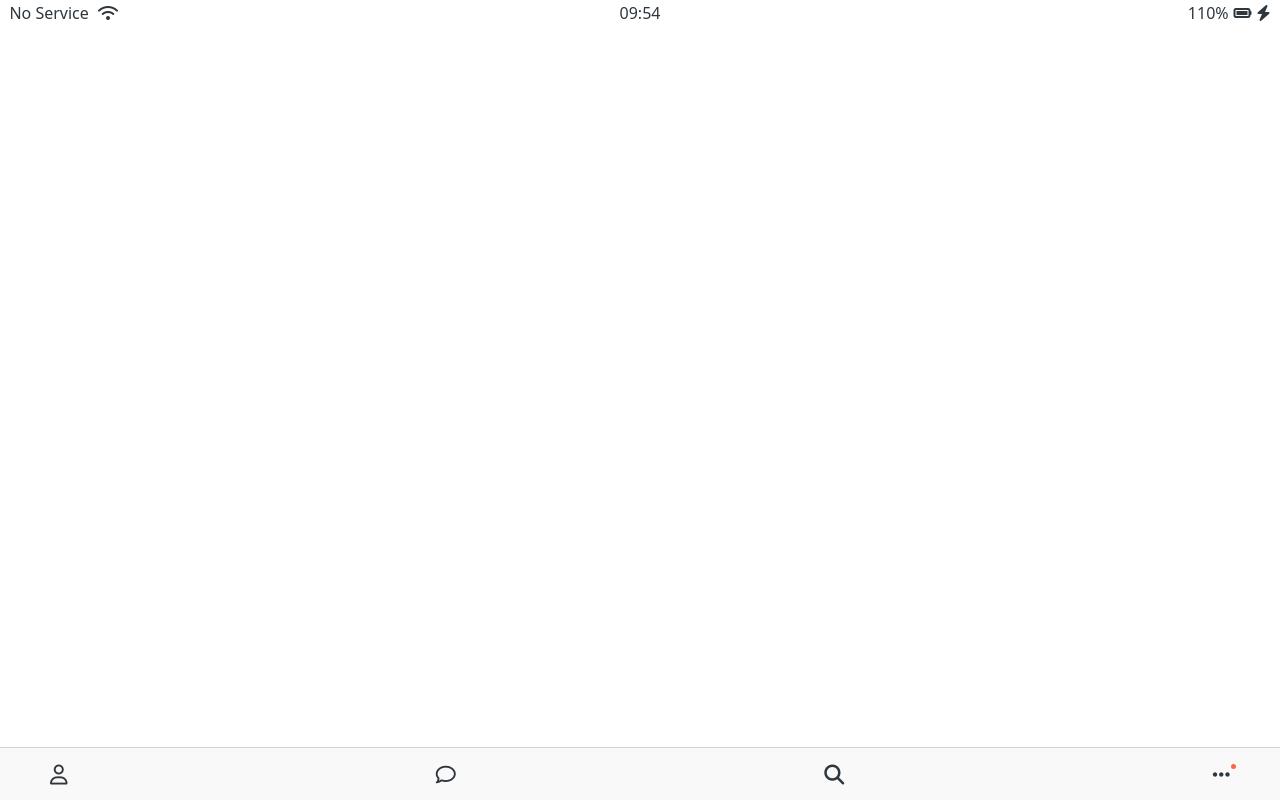
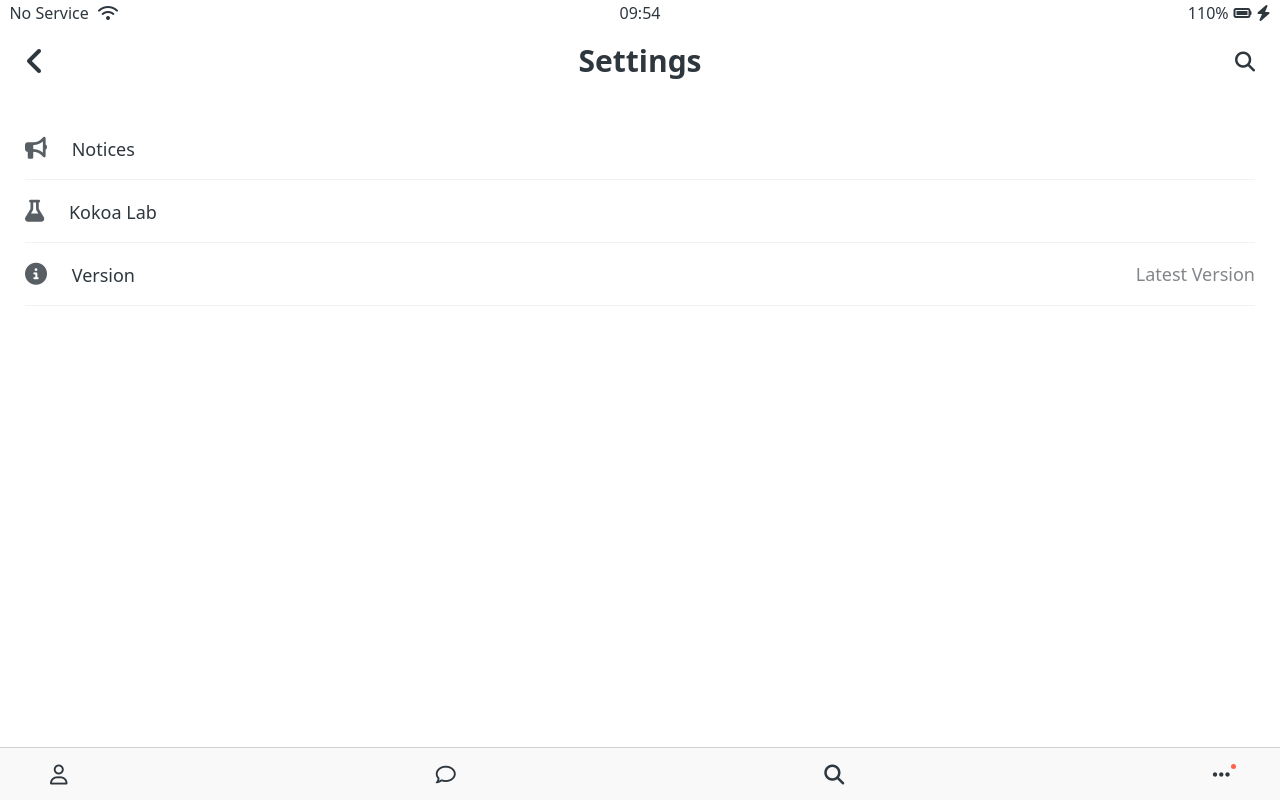
Before and after one commit to nuyggnoes/kokoa-clone-2023, a plain HTML site: page settings.html in a window 1280 px wide. Drawn offline with Linux system fonts and the light colour scheme.

Commit message:
Added Setting Screen

```diff
--- /dev/null
+++ b/css/components/alt-screen-header.css
@@ -0,0 +1,18 @@
+.alt-header{
+    display: flex;
+    padding: 45px 25px 25px;
+    margin-bottom: 15px;
+    justify-content: center;
+    align-items: center;
+}
+
+.alt-header__title{
+    font-size: 30px;
+    font-weight: 600;
+}
+.alt-header__column:first-child{
+    margin-right: auto;
+}
+.alt-header__column:last-child{
+    margin-left: auto;
+}
--- /dev/null
+++ b/css/screens/settings.css
@@ -0,0 +1,18 @@
+.settings__setting{
+    padding: 20px 0;
+    border-bottom: 1px solid rgba(0, 0, 0, 0.05);
+    font-size: 18px;
+    display: flex;
+    align-items: center;
+    justify-content: space-between;
+}
+
+.settings__setting i{
+    margin-right: 20px;
+    font-size: 22px;
+    opacity: 0.8;
+}
+
+.settings__setting-column:last-child{
+    opacity: 0.6;
+}
--- a/css/style.css
+++ b/css/style.css
@@ -6,6 +6,7 @@
 @import "components/status-bar.css";
 @import "components/nav-bar.css";
 @import "components/screen-header.css";
+@import "components/alt-screen-header.css";
 @import "components/user-component.css";
 @import "components/badge.css";
 @import "components/icon-raw.css";
@@ -15,6 +16,7 @@
 @import "screens/friends.css";
 @import "screens/find.css";
 @import "screens/more.css";
+@import "screens/settings.css";
 
 body{
     color:#2e363e;
--- a/settings.html
+++ b/settings.html
@@ -24,8 +24,44 @@
         </div>
     </div>
 
+    <header class="alt-header">
+        <div class="alt-header__column">
+            <a href="javascript:history.back();">
+                <i class="fa-solid fa-angle-left fa-2x"></i>
+            </a>
+        </div>
+        <div class="alt-header__column">
+            <h1 class="alt-header__title">Settings</h1>
+        </div>
+        <div class="alt-header__column">
+            <i class="fa-solid fa-magnifying-glass fa-lg"></i>
+        </div>
+    </header>
+
     <main class="main-screen">
-
+        <ul class="settings-list">
+            <li class="settings__setting">
+                <div class="settings__setting-column">
+                    <i class="fa-solid fa-bullhorn"></i>
+                    <span>Notices</span>
+                </div>
+                <div class="settings__setting-column"></div>
+            </li>
+            <li class="settings__setting">
+                <div class="settings__setting-column">
+                    <i class="fa-solid fa-flask"></i>
+                    <span>Kokoa Lab</span>
+                </div>
+                <div class="settings__setting-column"></div>
+            </li>
+            <li class="settings__setting">
+                <div class="settings__setting-column">
+                    <i class="fa-solid fa-circle-info"></i>
+                    <span>Version</span>
+                </div>
+                <div class="settings__setting-column">Latest Version</div>
+            </li>
+        </ul>
     </main>
 
     <nav class="nav">
```
Also changed, not shown: chats.html (+3 -1 lines), find.html (+1 -1 lines), friends.html (+3 -1 lines), more.html (+5 -2 lines).
